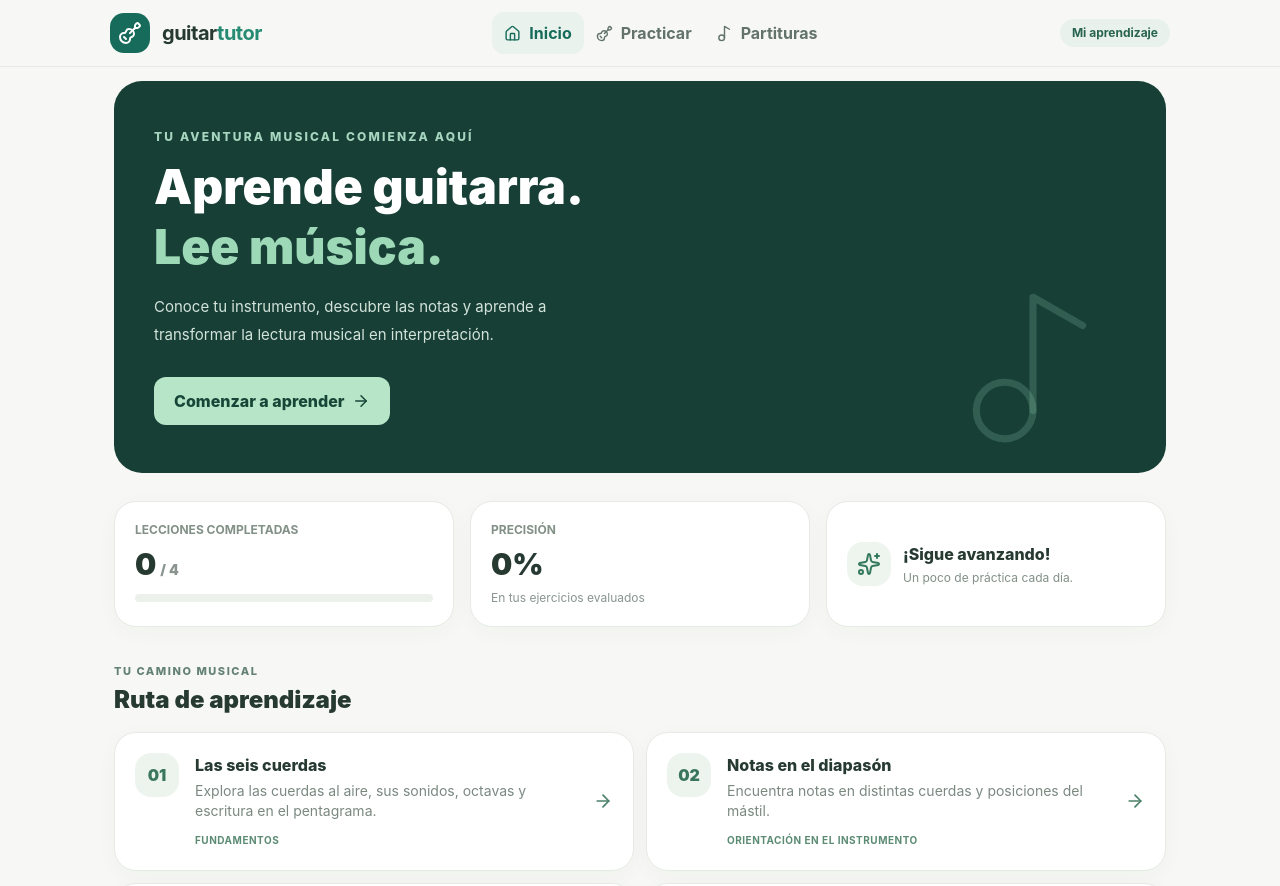
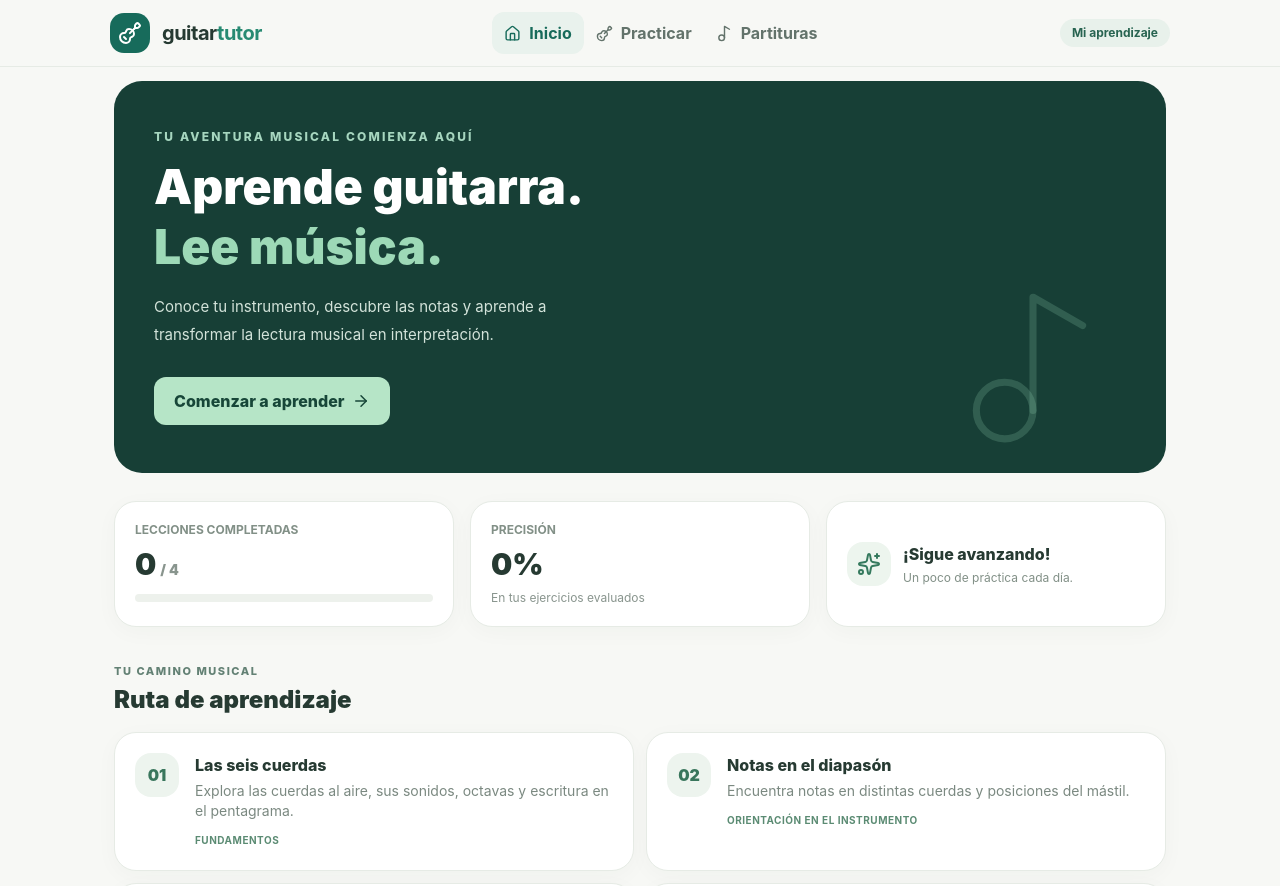
Before and after one commit to juanisidromejia/guitar-tutor, a Vue app: page / in a window 1280 px wide. Shown: the top 886 px of the page. Built offline with nearby package versions, Linux system fonts and the light colour scheme.

Commit message:
Remove separate arrow from clickable lesson cards

```diff
--- a/src/views/HomeView.vue
+++ b/src/views/HomeView.vue
@@ -55,7 +55,6 @@ const modules = [
             <p class="mt-1 text-sm leading-5 text-[#7b8981]">{{module.description}}</p>
             <span class="mt-3 inline-block text-[10px] font-bold uppercase tracking-wider text-[#5b8b73]">{{module.tag}}</span>
           </div>
-          <ArrowRight class="self-center shrink-0 text-[#4a8068] transition-transform group-hover:translate-x-1" :size="20" />
         </RouterLink>
       </div>
     </section>
```
